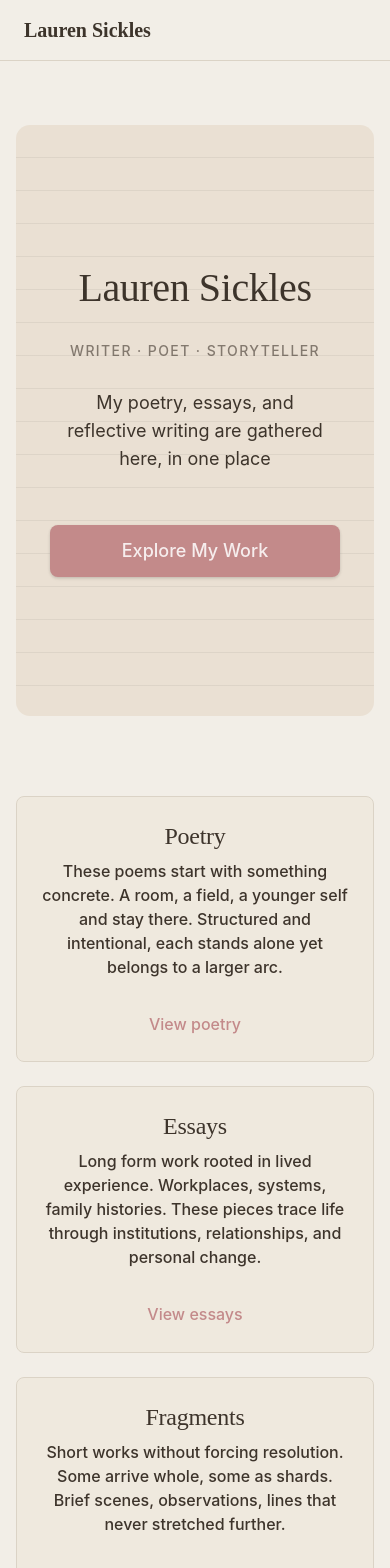
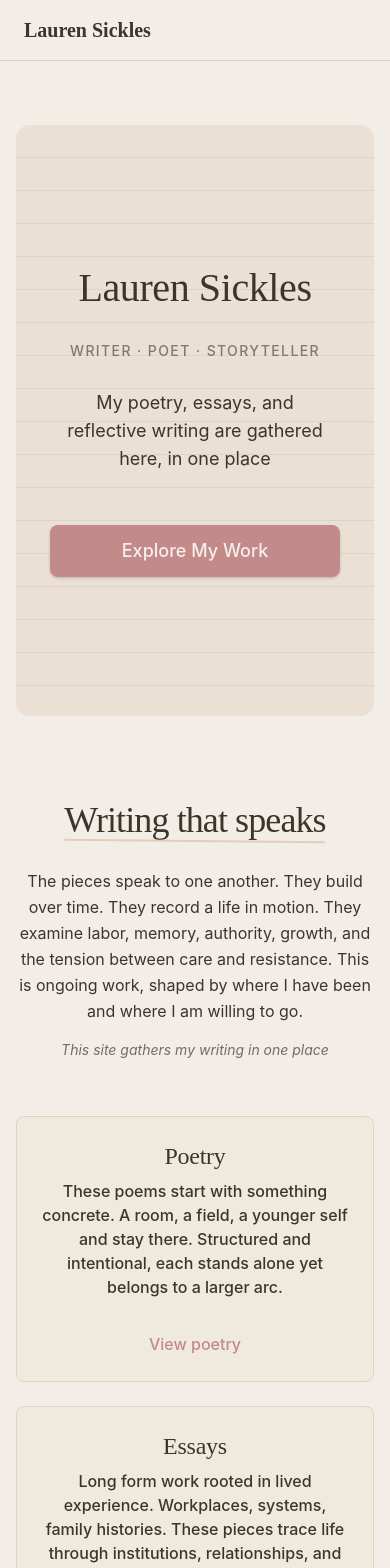
Before and after one commit to nullm0ose/lSickles-Public, a React (Vite) app: page /#/ in a window 390 px wide. Shown: the top 1568 px of the page. Built offline with nearby package versions, Linux system fonts and the light colour scheme.

Commit message:
Conditionally rendered body of work section & sub header on home page

```diff
--- a/src/pages/Home.tsx
+++ b/src/pages/Home.tsx
@@ -83,7 +83,27 @@ export default function Home() {
 </section>
 
       {/* Featured Sections */}
-   <section className="mx-auto max-w-7xl grid grid-cols-1 md:grid-cols-3 gap-6 md:gap-10">
+   <section className="mx-auto max-w-7xl  gap-6 md:gap-10 text-center">
+<h2 className="text-4xl md:text-4xl text-center font-regular tracking-tight block md:hidden">
+  <span className="relative inline-block mb-3 mt-5">
+    Writing that speaks
+    <span
+      className="absolute left-0 -bottom-0.5 w-full h-0.5 bg-accent rounded-full opacity-90"
+      style={{ transform: 'scaleX(1) rotate(0.5deg)' }}
+    />
+  </span>
+</h2>
+
+<p className="text-foreground text-base md:text-base leading-relaxed block md:hidden">
+  The pieces speak to one another. They build over time. They record a life in motion. They examine labor, memory, authority, growth, and the tension between care and resistance.
+
+  This is ongoing work, shaped by where I have been and where I am willing to go.
+</p>
+
+<p className="text-foreground/70 text-sm md:text-base italic mb-10 block md:hidden">
+  This site gathers my writing in one place
+</p>
+    <div className="grid grid-cols-1 md:grid-cols-3 gap-6 ">
   {[
     {
       title: "Poetry",
@@ -127,11 +147,13 @@ export default function Home() {
       </span>
     </Link>
   ))}
+  </div>
 </section>
 
 {/* About Section */}
 <section
   className="
+    hidden md:block
     w-full mx-auto max-w-5xl lg:max-w-6xl
     text-center
     space-y-6
```
